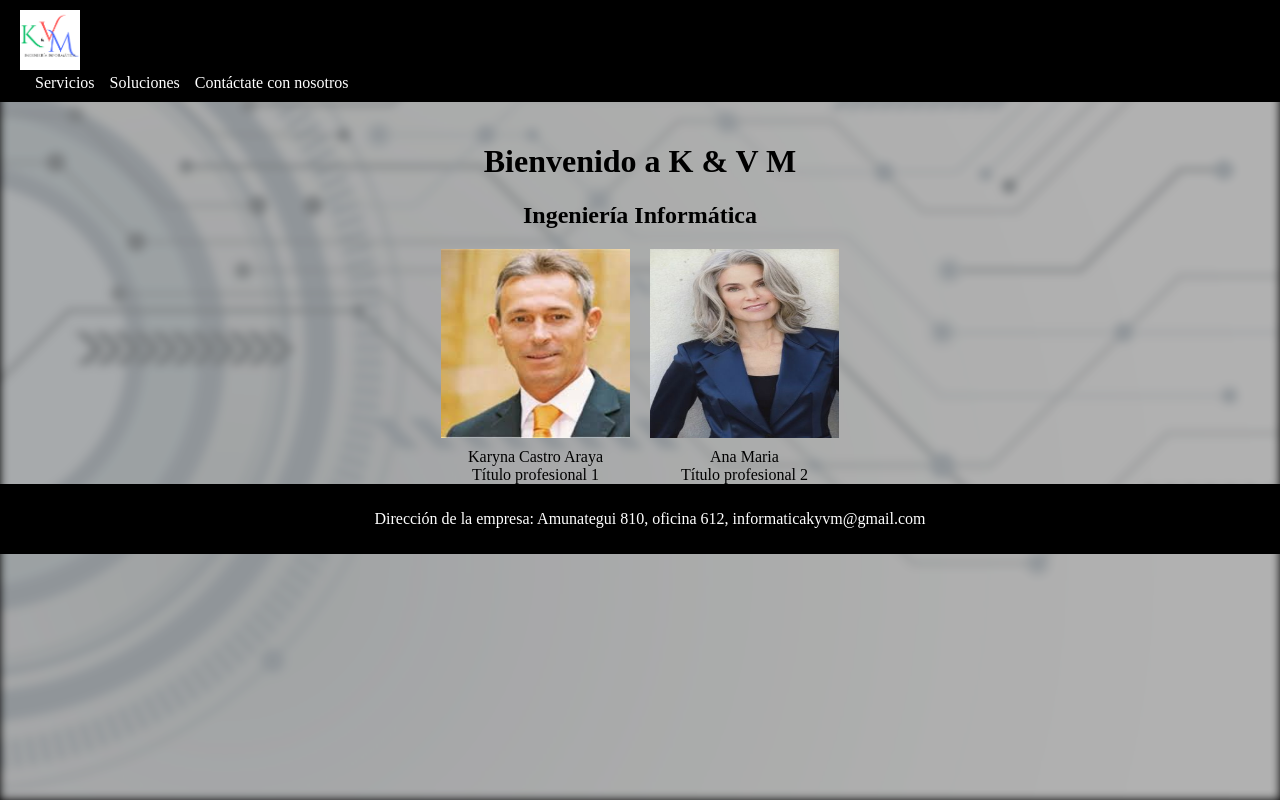
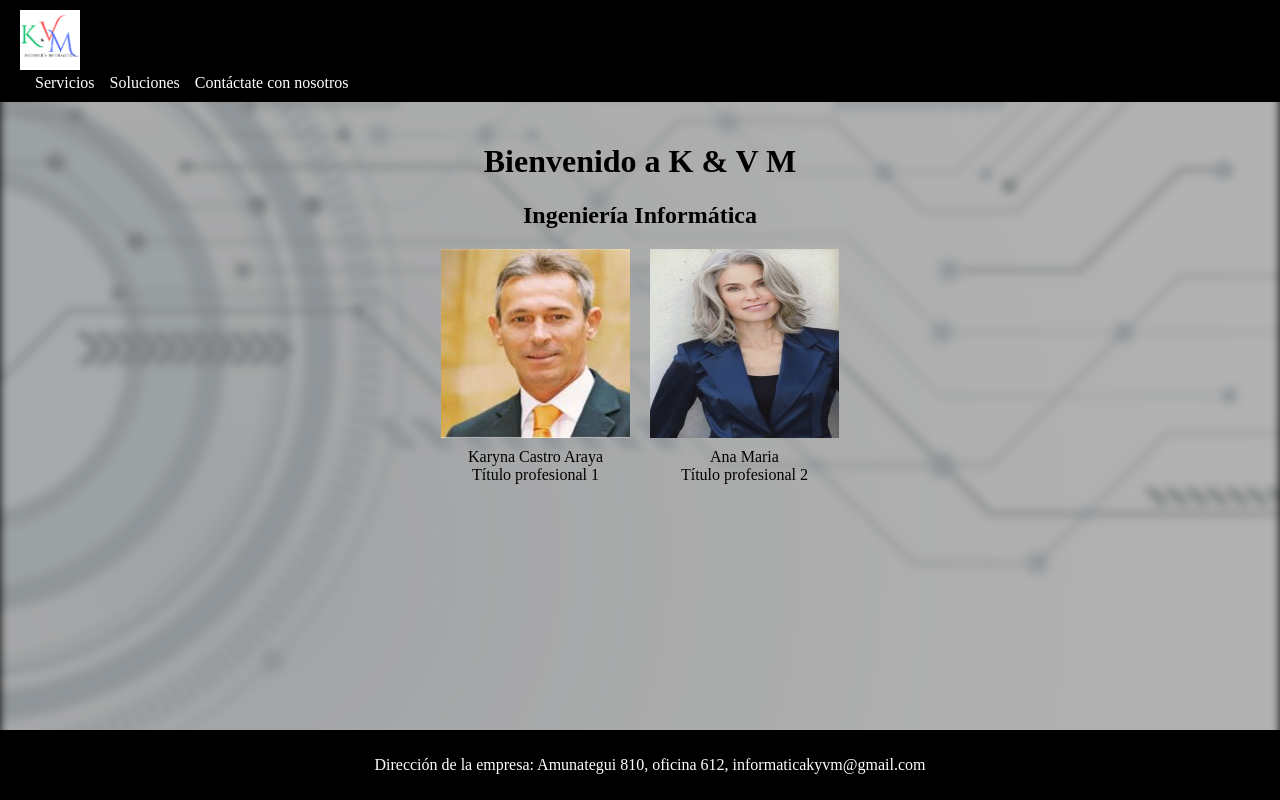
Before and after one commit to kyvminfor/Pagina_web_k_y_v_m, a Django app: page / in a window 1280 px wide. Run offline with Django 4.2, Linux system fonts and the light colour scheme.

Commit message:
Footer aplicado parte 2

```diff
--- a/static/css/footer.css
+++ b/static/css/footer.css
@@ -13,6 +13,6 @@ footer {
     padding: 10px; /* Ajusta el padding para hacer el footer más delgado */
     text-align: center;
     width: 100%;
-    position: absolute;
+    position: fixed;
     bottom: 0;
 }
--- a/templates/base.html
+++ b/templates/base.html
@@ -15,7 +15,6 @@
 </head>
 <body>
     <div class="background-container"></div> <!-- Nuevo contenedor para la imagen de fondo -->
-
 
     {% block navbar %}
         <!-- Cabecera -->
@@ -59,8 +58,8 @@
           }
         });
     </script>
+    <footer>
+        <p>Dirección de la empresa: Amunategui 810, oficina 612, informaticakyvm@gmail.com</p>
+    </footer>
 </body>
-<footer>
-    <p>Dirección de la empresa: Amunategui 810, oficina 612, informaticakyvm@gmail.com</p>
-</footer>
 </html>
--- a/templates/home.html
+++ b/templates/home.html
@@ -25,4 +25,5 @@
         </div>
     </div>
 
+
 {% endblock content %}
```
Also changed, not shown: db.sqlite3.
